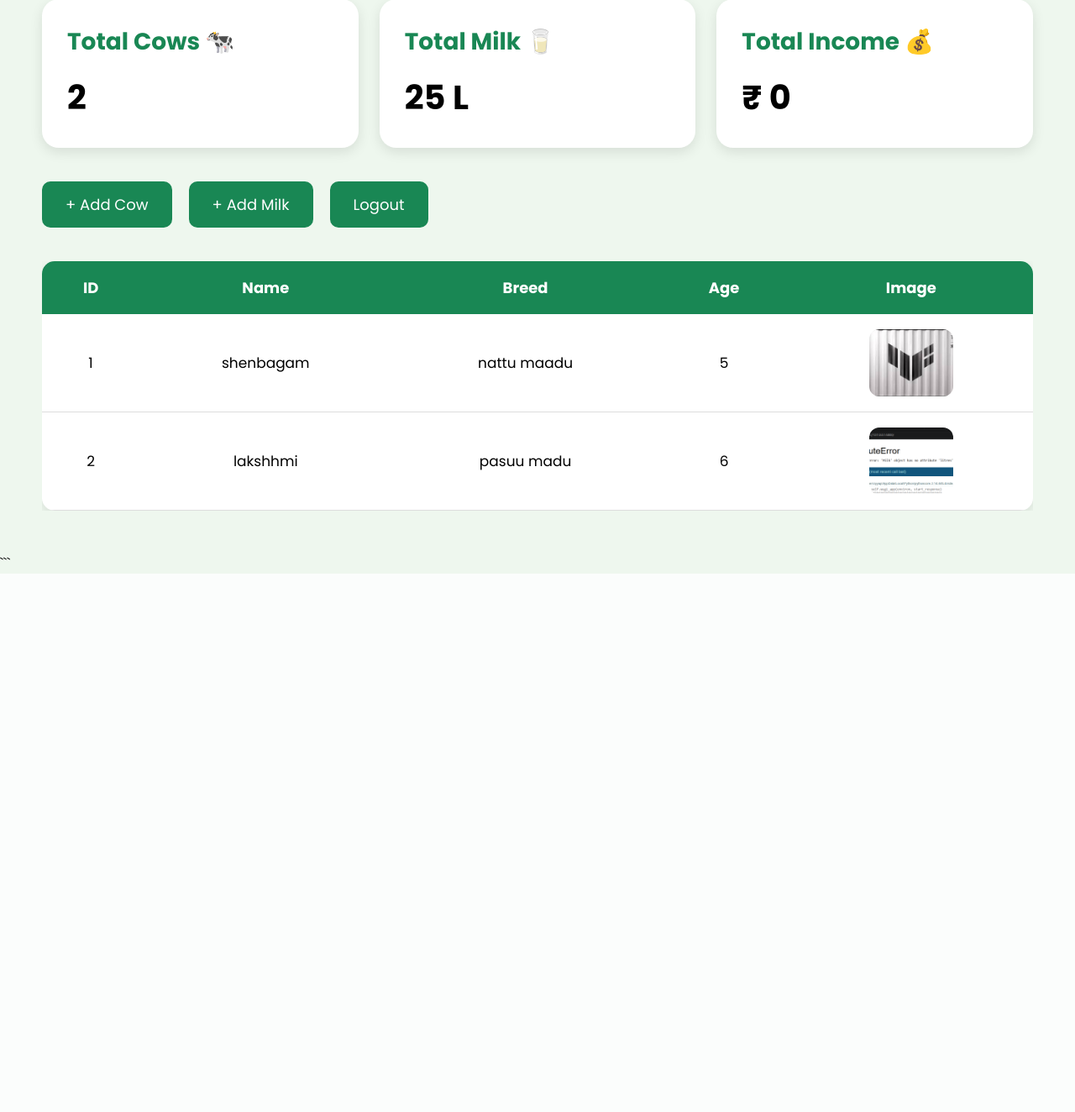
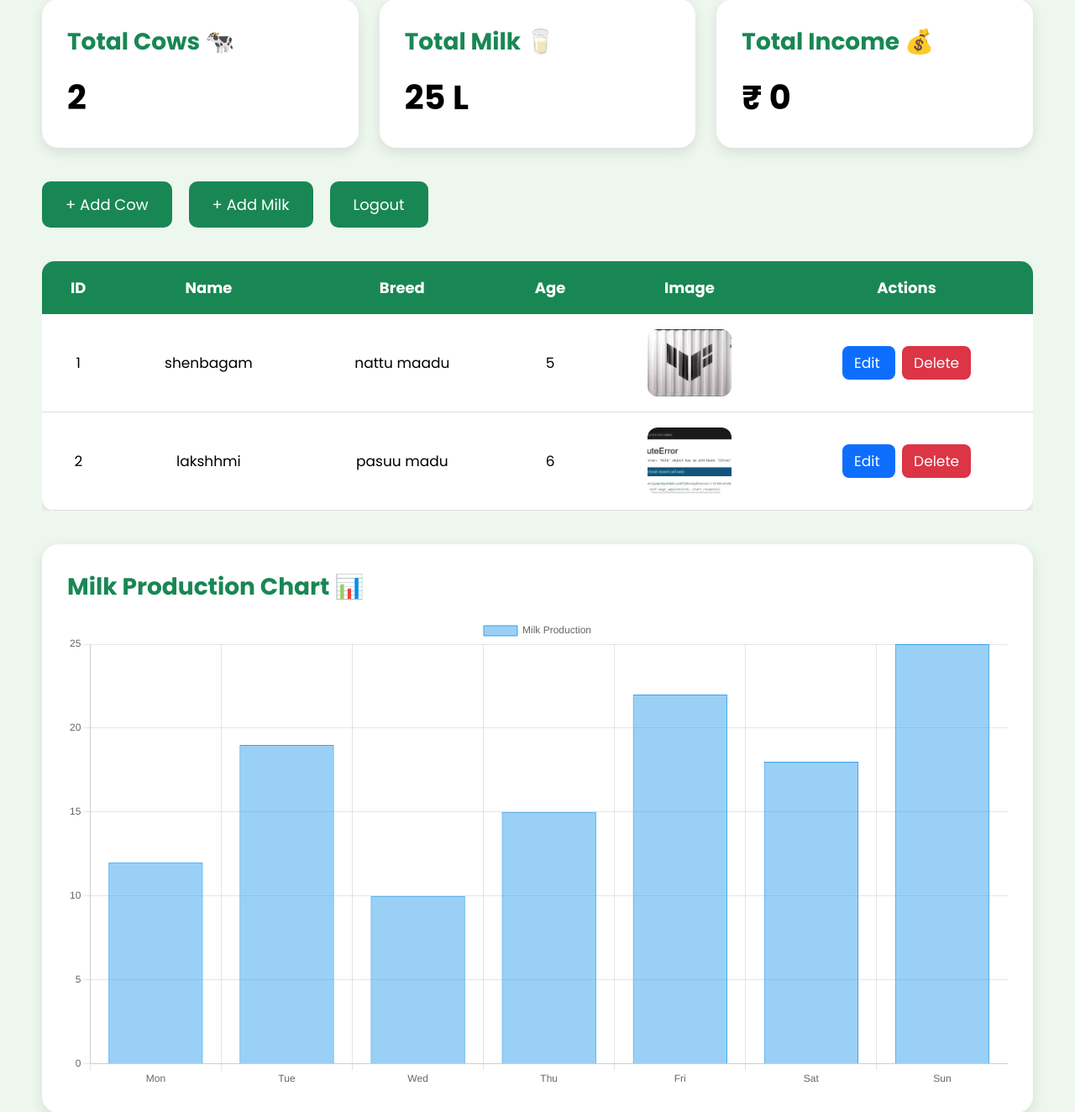
Before and after one commit to Kiyyappan973/smart-dairy-farm, a Flask app: page / in a window 1280 px wide. Shown: the part 519-1843 px from the top of the page at 84% size. Before the commit the page ends 1202 px from the top, so only its background shows below. Run offline with Flask 3, Linux system fonts and the light colour scheme; the visitor is signed in with stand-in values (Sample User, id 1); data comes from the database, SQL or seed files in the repository.

Commit message:
added graph edit delete

````diff
--- a/templates/home.html
+++ b/templates/home.html
@@ -325,6 +325,7 @@
                         <th>Age</th>
 
                         <th>Image</th>
+                        <th>Actions</th>
 
                     </tr>
 
@@ -349,7 +350,32 @@
                             <img src="{{ cow.image }}" width="100" height="80">
 
                         </td>
+<td>
 
+    <a href="/edit/{{ cow.id }}"
+    style="
+    background:#0d6efd;
+    color:white;
+    padding:8px 14px;
+    text-decoration:none;
+    border-radius:8px;
+    margin-right:8px;
+    ">
+    Edit
+    </a>
+
+    <a href="/delete/{{ cow.id }}"
+    style="
+    background:#dc3545;
+    color:white;
+    padding:8px 14px;
+    text-decoration:none;
+    border-radius:8px;
+    ">
+    Delete
+    </a>
+
+</td>
                     </tr>
 
                     {% endfor %}
@@ -359,10 +385,48 @@
             </table>
 
         </div>
+<!-- CHART -->
+
+<div class="card" style="margin-top:40px;">
+
+    <h2>Milk Production Chart 📊</h2>
+
+    <canvas id="milkChart"></canvas>
+
+</div>
+
+<script src="https://cdn.jsdelivr.net/npm/chart.js"></script>
+
+<script>
+
+const ctx = document.getElementById('milkChart');
+
+new Chart(ctx, {
+
+    type: 'bar',
+
+    data: {
+
+        labels: ['Mon', 'Tue', 'Wed', 'Thu', 'Fri', 'Sat', 'Sun'],
+
+        datasets: [{
+
+            label: 'Milk Production',
+
+            data: [12, 19, 10, 15, 22, 18, 25],
+
+            borderWidth: 1
+
+        }]
+
+    }
+
+});
+
+</script>
 
     </div>
 
 </body>
 
 </html>
-```
````
